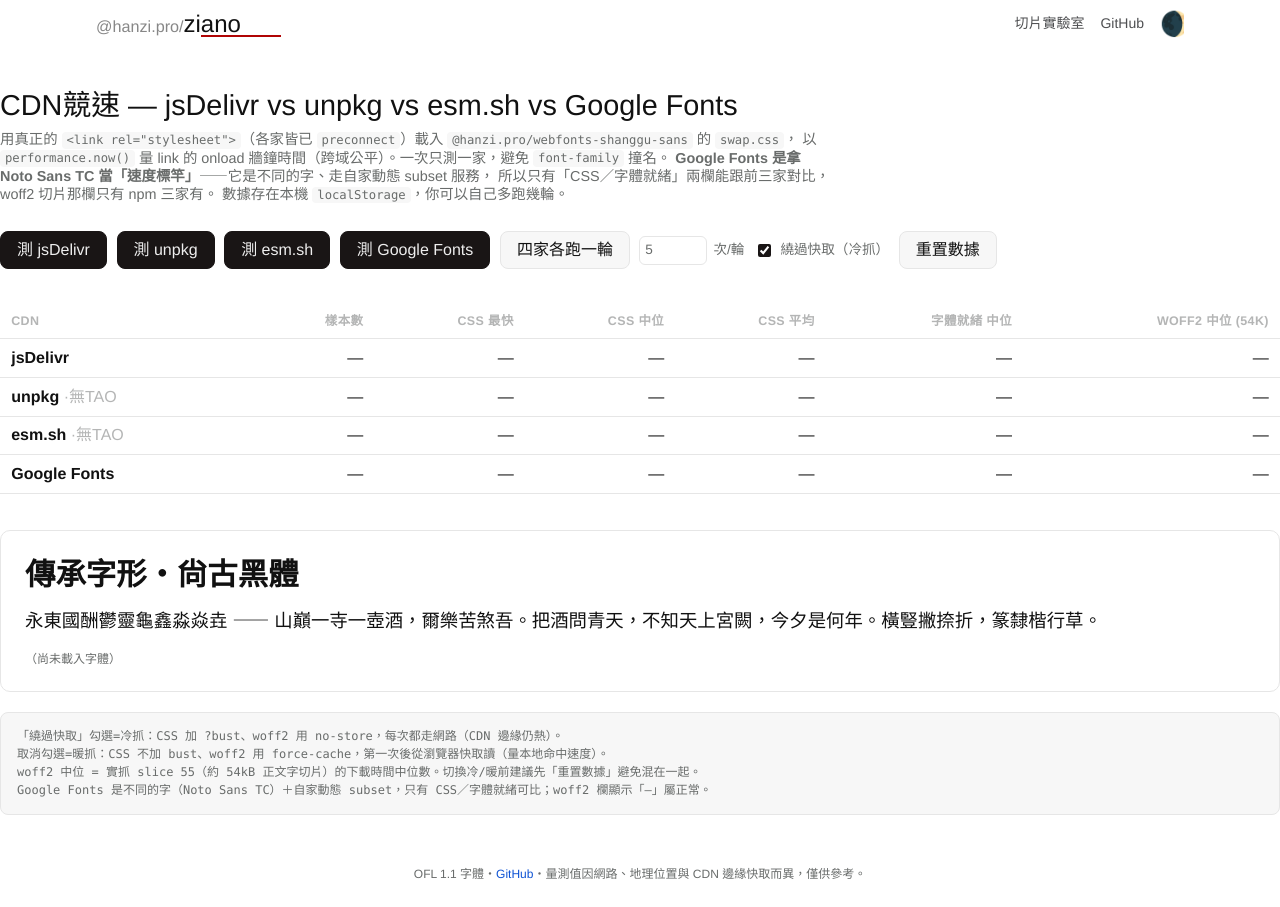
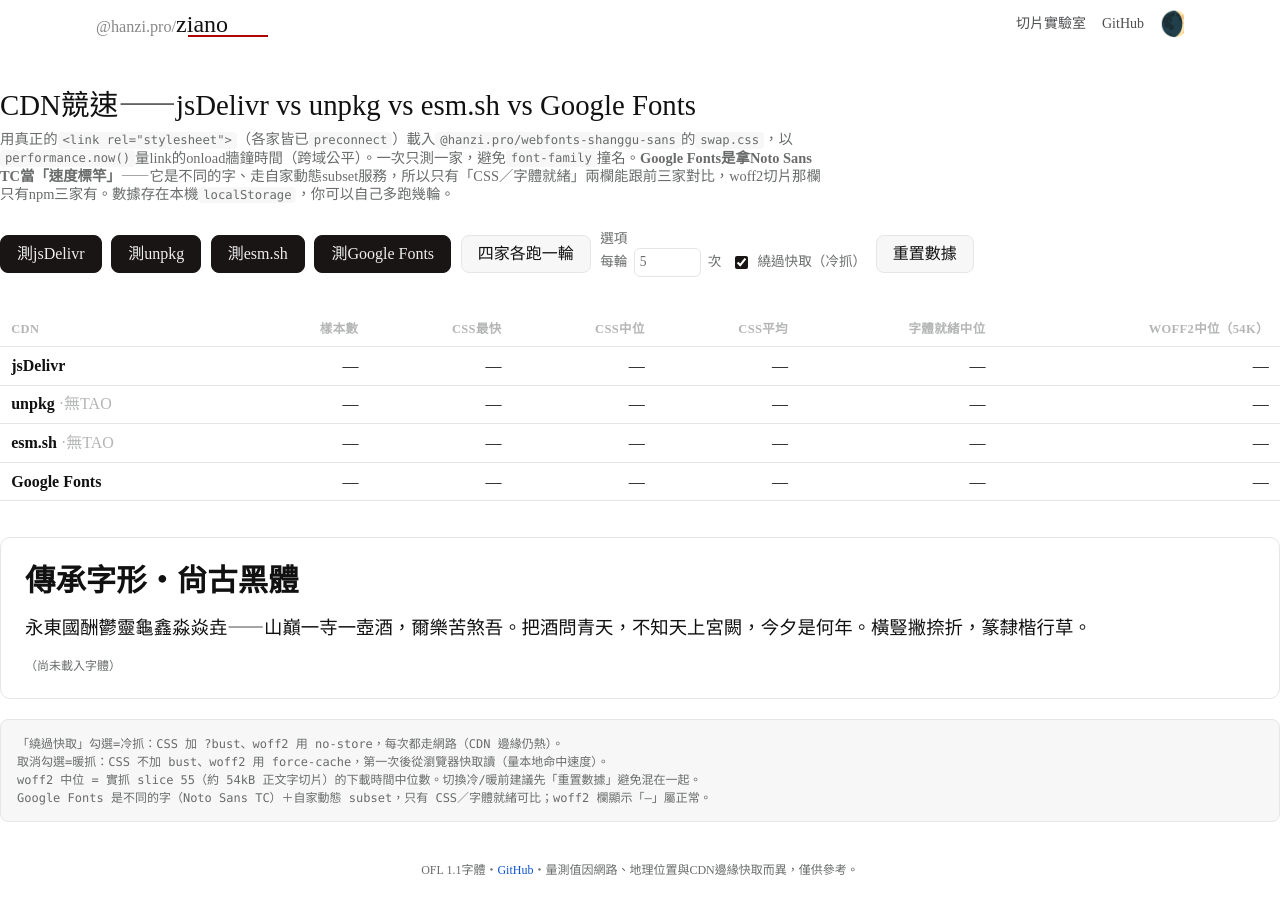
Before and after one commit to hanzipro/ziano, a website built with Vite: page demo/cdn-bench.html in a window 1280 px wide. Built offline with nearby package versions, Linux system fonts and the light colour scheme; a small style sheet from the web is missing.

Commit message:
refactor(demo): cdn-bench web-style semantics + CDN URL fix + copy-style
- rebuild markup semantically: <hgroup>/<form>/<menu>/<fieldset>/<figure>, drop div soup
- fix unpkg/esm.sh URL — only jsDelivr serves under /npm/ (was resolving the 'npm' pkg → link error)
- apply copy-style: full-width punctuation, no manual Han↔Latin spaces
- chrome in a heritage face (Shanggu Serif, not the benchmarked Sans) + style-matched JP fallback

```diff
--- a/demo/cdn-bench.html
+++ b/demo/cdn-bench.html
@@ -2,7 +2,7 @@
 <html lang="zh-Hant">
 <head>
   <meta charset="UTF-8" />
-  <title>ziano・CDN競速 — jsDelivr vs unpkg vs esm.sh vs Google Fonts</title>
+  <title>ziano・CDN競速⸺jsDelivr vs unpkg vs esm.sh vs Google Fonts</title>
 
   <meta name="viewport" content="width=device-width, initial-scale=1" />
   <meta
@@ -18,6 +18,11 @@
   <link rel="preconnect" href="https://esm.sh" crossorigin />
   <link rel="preconnect" href="https://fonts.googleapis.com" />
   <link rel="preconnect" href="https://fonts.gstatic.com" crossorigin />
+
+  <!-- the bench chrome renders in a heritage face (copy-style.md rule 4). NOT Shanggu
+       Sans — that's the family being benchmarked, so preloading it would pollute the
+       cold/warm timing; Shanggu Serif is a safe heritage face for the UI. -->
+  <link rel="stylesheet" href="https://cdn.jsdelivr.net/npm/@hanzi.pro/webfonts-shanggu-serif@0.1.0-rc.5/swap.css" />
 
   <link rel="stylesheet" href="/src/bench.css" />
 
@@ -54,50 +59,56 @@
   </header>
 
   <main>
-    <h1>CDN競速 — jsDelivr vs unpkg vs esm.sh vs Google Fonts</h1>
-    <p class="sub">
-      用真正的 <code>&lt;link rel="stylesheet"&gt;</code>（各家皆已 <code>preconnect</code>）載入
-      <code>@hanzi.pro/webfonts-shanggu-sans</code> 的 <code>swap.css</code>，
-      以 <code>performance.now()</code> 量 link 的 onload 牆鐘時間（跨域公平）。一次只測一家，避免 <code>font-family</code> 撞名。
-      <strong>Google Fonts 是拿 Noto Sans TC 當「速度標竿」</strong>⸺它是不同的字、走自家動態 subset 服務，
-      所以只有「CSS／字體就緒」兩欄能跟前三家對比，woff2 切片那欄只有 npm 三家有。
-      數據存在本機 <code>localStorage</code>，你可以自己多跑幾輪。
-    </p>
+    <hgroup>
+      <h1>CDN競速⸺jsDelivr vs unpkg vs esm.sh vs Google Fonts</h1>
+      <p>
+        用真正的<code>&lt;link rel="stylesheet"&gt;</code>（各家皆已<code>preconnect</code>）載入<code>@hanzi.pro/webfonts-shanggu-sans</code>的<code>swap.css</code>，以<code>performance.now()</code>量link的onload牆鐘時間（跨域公平）。一次只測一家，避免<code>font-family</code>撞名。<strong>Google Fonts是拿Noto Sans TC當「速度標竿」</strong>⸺它是不同的字、走自家動態subset服務，所以只有「CSS／字體就緒」兩欄能跟前三家對比，woff2切片那欄只有npm三家有。數據存在本機<code>localStorage</code>，你可以自己多跑幾輪。
+      </p>
+    </hgroup>
 
-    <div class="controls">
-      <button data-run="jsdelivr">測 jsDelivr</button>
-      <button data-run="unpkg">測 unpkg</button>
-      <button data-run="esmsh">測 esm.sh</button>
-      <button data-run="gfonts">測 Google Fonts</button>
-      <button data-run="all">四家各跑一輪</button>
-      <label><input type="number" id="reps" value="5" min="1" max="50" /> 次/輪</label>
-      <label><input type="checkbox" id="cold" checked /> 繞過快取（冷抓）</label>
-      <button id="reset">重置數據</button>
-    </div>
+    <!-- a control panel: the run commands are a <menu> (a toolbar of actions), the
+         knobs a <fieldset>; type="button" so a stray Enter never submits the form. -->
+    <form>
+      <menu>
+        <li><button type="button" data-run="jsdelivr">測jsDelivr</button></li>
+        <li><button type="button" data-run="unpkg">測unpkg</button></li>
+        <li><button type="button" data-run="esmsh">測esm.sh</button></li>
+        <li><button type="button" data-run="gfonts">測Google Fonts</button></li>
+        <li><button type="button" data-run="all">四家各跑一輪</button></li>
+      </menu>
+      <fieldset>
+        <legend>選項</legend>
+        <label>每輪<input type="number" name="reps" value="5" min="1" max="50" />次</label>
+        <label><input type="checkbox" name="cold" checked />繞過快取（冷抓）</label>
+      </fieldset>
+      <button type="button" data-reset>重置數據</button>
+    </form>
 
     <table id="results">
       <thead>
         <tr>
           <th>CDN</th><th>樣本數</th>
-          <th>CSS 最快</th><th>CSS 中位</th><th>CSS 平均</th>
-          <th>字體就緒 中位</th><th>woff2 中位 (54k)</th>
+          <th>CSS最快</th><th>CSS中位</th><th>CSS平均</th>
+          <th>字體就緒中位</th><th>woff2中位（54k）</th>
         </tr>
       </thead>
       <tbody></tbody>
     </table>
 
-    <div class="specimen">
-      <div class="title" id="spec-title">傳承字形・尙古黑體</div>
-      <div class="body" id="spec-body">永東國酬鬱靈龜鑫淼焱垚 ⸺ 山巔一寺一壺酒，爾樂苦煞吾。把酒問青天，不知天上宮闕，今夕是何年。橫豎撇捺折，篆隸楷行草。</div>
-      <div class="tag" id="spec-tag">（尚未載入字體）</div>
-    </div>
+    <!-- the live specimen: two registers (display title + body) read structurally as
+         p:first/second-of-type; <figcaption> carries the 「現以 X 提供 Y」 attribution. -->
+    <figure id="specimen">
+      <p>傳承字形・尙古黑體</p>
+      <p>永東國酬鬱靈龜鑫淼焱垚⸺山巔一寺一壺酒，爾樂苦煞吾。把酒問青天，不知天上宮闕，今夕是何年。橫豎撇捺折，篆隸楷行草。</p>
+      <figcaption>（尚未載入字體）</figcaption>
+    </figure>
 
-    <pre class="log" id="log"></pre>
+    <pre id="log"></pre>
   </main>
 
   <footer>
     <p>
-      OFL 1.1 字體・<a href="https://github.com/hanzipro/ziano">GitHub</a>・量測值因網路、地理位置與 CDN 邊緣快取而異，僅供參考。
+      OFL 1.1字體・<a href="https://github.com/hanzipro/ziano">GitHub</a>・量測值因網路、地理位置與CDN邊緣快取而異，僅供參考。
     </p>
   </footer>
 </body>
--- a/demo/src/cdn-bench.ts
+++ b/demo/src/cdn-bench.ts
@@ -34,15 +34,19 @@ const $$ = <T extends Element>(sel: string) => [...document.querySelectorAll<T>(
 // Floats with the demo (the `rc` dist-tag) so it tracks the newest publish; all
 // three npm CDNs share the spec, so the comparison stays fair.
 // TODO(0.1.0): switch @rc → @latest on the stable release (mirror cdn.ts).
-const PKG = '@hanzi.pro/webfonts-shanggu-sans@0.1.0-rc.3'
+const PKG = '@hanzi.pro/webfonts-shanggu-sans@0.1.0-rc.5'
 const PROBE = 'files/shanggu-sans.55.woff2' // a representative ~54 kB body-text slice
-const npm = (origin: string) => ({
-  css: `${origin}/npm/${PKG}/swap.css`,
-  probe: `${origin}/npm/${PKG}/${PROBE}`,
+// `base` already includes any registry path prefix: ONLY jsDelivr serves npm packages
+// under /npm/ — unpkg and esm.sh serve them at the root. (mirrors cdn.ts ORIGIN.) Passing
+// /npm to unpkg made it resolve the package literally named `npm` → the real path 404'd →
+// link error, which looked like the CDN being down. It wasn't.
+const npm = (base: string) => ({
+  css: `${base}/${PKG}/swap.css`,
+  probe: `${base}/${PKG}/${PROBE}`,
   family: 'Shanggu Sans',
 })
 const CDNS: Record<CdnKey, Cdn> = {
-  jsdelivr: { label: 'jsDelivr', tao: true, ...npm('https://cdn.jsdelivr.net') },
+  jsdelivr: { label: 'jsDelivr', tao: true, ...npm('https://cdn.jsdelivr.net/npm') },
   unpkg: { label: 'unpkg', tao: false, ...npm('https://unpkg.com') },
   esmsh: { label: 'esm.sh', tao: false, ...npm('https://esm.sh') },
   // Google Fonts serves a DIFFERENT font (Noto Sans TC) via its own dynamic subset
@@ -102,7 +106,7 @@ const log = (line: string): void => {
 
 // cold: ?bust per run → URL never cached → always network. warm: no bust → served
 // from the browser cache after the first run.
-const isCold = () => $<HTMLInputElement>('#cold')?.checked ?? true
+const isCold = () => $<HTMLInputElement>('input[name="cold"]')?.checked ?? true
 const bust = (url: string) =>
   isCold() ? `${url}${url.includes('?') ? '&' : '?'}bust=${rnd()}` : url
 
@@ -122,8 +126,8 @@ const timeCss = (cdn: Cdn): Promise<number> =>
   })
 
 const showSpecimen = async (cdn: Cdn): Promise<number> => {
-  const $title = $<HTMLElement>('#spec-title')
-  const $body = $<HTMLElement>('#spec-body')
+  const $title = $<HTMLElement>('#specimen p:first-of-type')
+  const $body = $<HTMLElement>('#specimen p:nth-of-type(2)')
   if ($title) $title.style.fontFamily = `'${cdn.family}'`
   if ($body) $body.style.fontFamily = `'${cdn.family}'`
   const t0 = performance.now()
@@ -133,7 +137,7 @@ const showSpecimen = async (cdn: Cdn): Promise<number> => {
     /* font load races are fine; we still timestamp below */
   }
   await document.fonts.ready
-  const $tag = $<HTMLElement>('#spec-tag')
+  const $tag = $<HTMLElement>('#specimen figcaption')
   if ($tag) $tag.textContent = `現以 ${cdn.label} 提供 ${cdn.family}`
   return performance.now() - t0
 }
@@ -234,7 +238,7 @@ const setBusy = (busy: boolean) =>
   $$<HTMLButtonElement>('button').forEach((b) => (b.disabled = busy))
 
 const runClicked = ($btn: HTMLButtonElement) => async (): Promise<void> => {
-  const reps = Math.max(1, Math.min(50, Number($<HTMLInputElement>('#reps')?.value) || 1))
+  const reps = Math.max(1, Math.min(50, Number($<HTMLInputElement>('input[name="reps"]')?.value) || 1))
   const key = $btn.dataset.run as CdnKey | 'all'
   setBusy(true)
   log(`\n▶ ${key === 'all' ? '四家' : CDNS[key].label}　${reps} 次/家　[${isCold() ? '冷抓' : '暖抓'}]`)
@@ -247,7 +251,7 @@ $$<HTMLButtonElement>('[data-run]').forEach(($btn) =>
   $btn.addEventListener('click', runClicked($btn)),
 )
 
-$('#reset')?.addEventListener(
+$('[data-reset]')?.addEventListener(
   'click',
   () => {
     saveRuns({})
--- a/demo/src/css/bench.css
+++ b/demo/src/css/bench.css
@@ -6,6 +6,15 @@
  * free via :root:has(input[name='dark-mode']:checked).
  * ================================================================================
  */
+/* rule 4 (copy-style.md): the chrome renders in a heritage face. It can't be Shanggu
+   Sans — that's the benchmarked family, and preloading it would pollute the timing — so
+   lead with Shanggu Serif. The mincho after it is a whole-webfont-failure fallback only
+   (Shanggu covers more than it, so it never catches per-glyph); style-matched, Mac (Hiragino
+   Mincho ProN) then Windows (YuMincho). Overrides --font-default from variables.css. */
+:root {
+  --font-default: 'Shanggu Serif', 'Hiragino Mincho ProN', 'YuMincho', serif;
+}
+
 body > main {
   & {
     display: flex;
@@ -13,14 +22,17 @@ body > main {
     padding-block: 2.5rem 1rem;
   }
 
+  hgroup {
+    margin-block: 0 1.75rem;
+    max-inline-size: 52rem;
+  }
   h1 {
     margin-block: 0 .4rem;
     font-size: clamp(1.3rem, 3.5vw, 1.8rem);
     font-weight: 250;
   }
-  .sub {
-    margin-block: 0 1.75rem;
-    max-inline-size: 52rem;
+  hgroup p {
+    margin-block: 0;
     font-size: .9rem;
     color: var(--palette-supplement-text);
   }
@@ -34,14 +46,37 @@ body > main {
   }
 }
 
-/* ── controls ──────────────────────────────────────────────────── */
-.controls {
+/* ── controls (a <form>: run-command <menu> + options <fieldset>) ──── */
+main > form {
   & {
     display: flex;
     flex-wrap: wrap;
     align-items: center;
     gap: .6rem;
     margin-block-end: 1.25rem;
+  }
+  menu {
+    display: flex;
+    flex-wrap: wrap;
+    gap: .6rem;
+    margin: 0;
+    padding: 0;
+    list-style: none;
+  }
+  li {
+    display: contents; /* the <button> is the flex item, not the <li> */
+  }
+  /* fieldset as a flex container; its <legend> participates as the first flex item
+     (Baseline 2021: fieldset accepts display:flex and the legend flows inline). */
+  fieldset {
+    display: flex;
+    flex-wrap: wrap;
+    align-items: center;
+    gap: .6rem;
+  }
+  legend {
+    font-size: .85rem;
+    color: var(--palette-supplement-text);
   }
   button {
     & {
@@ -144,8 +179,11 @@ body > main {
 }
 
 /* ── specimen (renders only after a run loads the font) ─────────── */
-.specimen {
+/* two registers read structurally: p:first-of-type = display title, the next = body;
+   <figcaption> is the attribution. <figure> carries UA margin, so it's zeroed. */
+#specimen {
   & {
+    margin: 0;
     margin-block-start: .5rem;
     padding: 1.5rem;
     min-block-size: 7rem;
@@ -153,18 +191,19 @@ body > main {
     border-radius: .625rem;
     background-color: var(--palette-bg);
   }
-  .title {
+  p:first-of-type {
+    margin-block: 0;
     font-size: 1.9rem;
     font-weight: 700;
     line-height: 1.3;
   }
-  .body {
-    margin-block-start: .6rem;
+  p:nth-of-type(2) {
+    margin-block: .6rem 0;
     font-size: 1.15rem;
     line-height: 1.9;
     text-align: justify;
   }
-  .tag {
+  figcaption {
     margin-block-start: .8rem;
     font-size: .75rem;
     color: var(--palette-supplement-text);
@@ -172,8 +211,8 @@ body > main {
 }
 
 /* ── run log ───────────────────────────────────────────────────── */
-.log {
-  margin-block-start: 1.25rem;
+#log {
+  margin-block: 1.25rem 0;
   padding-block: .9rem;
   padding-inline: 1rem;
   max-block-size: 14rem;
```
